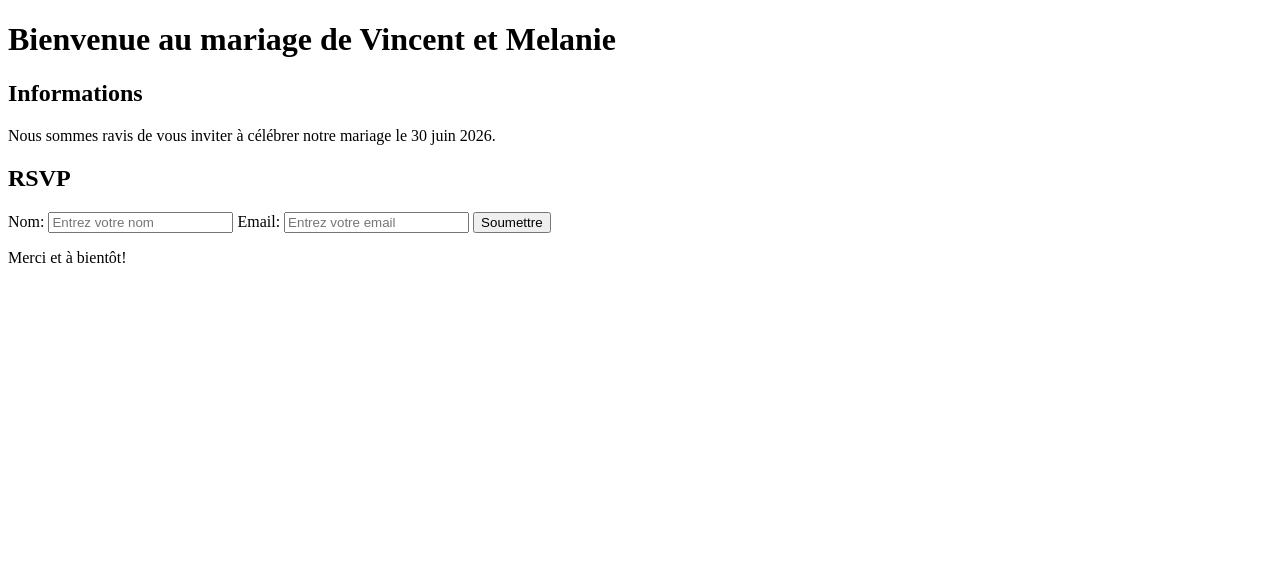
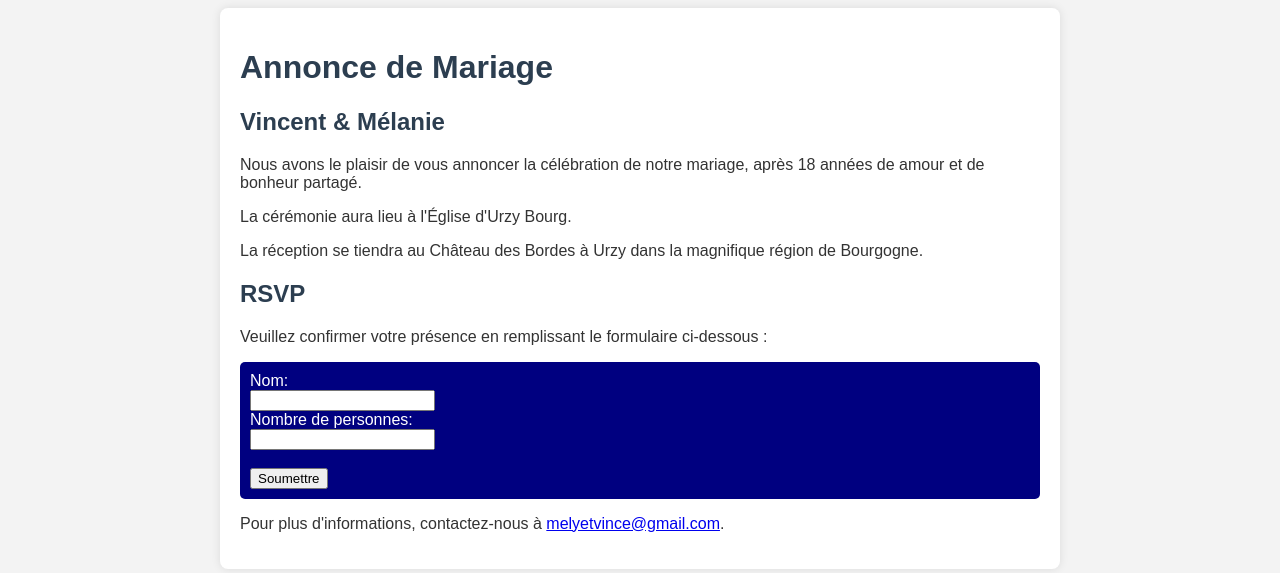
Before and after one commit to kentuequi/vincent-melanie-wedding, a plain HTML site: page index.html in a window 1280 px wide. Drawn offline with Linux system fonts and the light colour scheme.

Commit message:
Update index.html with wedding announcement content

```diff
--- a/index.html
+++ b/index.html
@@ -3,30 +3,49 @@
 <head>
     <meta charset="UTF-8">
     <meta name="viewport" content="width=device-width, initial-scale=1.0">
-    <title>Vincent et Melanie - Mariage</title>
+    <title>Annonce de Mariage</title>
+    <style>
+        body {
+            font-family: Arial, sans-serif;
+            background-color: #f3f3f3;
+            color: #333;
+        }
+        .container {
+            max-width: 800px;
+            margin: auto;
+            background: white;
+            padding: 20px;
+            border-radius: 8px;
+            box-shadow: 0 0 10px rgba(0, 0, 0, 0.1);
+        }
+        h1, h2 {
+            color: #2c3e50;
+        }
+        .rsvp {
+            background-color: navy;
+            color: white;
+            padding: 10px;
+            border-radius: 5px;
+        }
+    </style>
 </head>
 <body>
-    <header>
-        <h1>Bienvenue au mariage de Vincent et Melanie</h1>
-    </header>
-    <main>
-        <section>
-            <h2>Informations</h2>
-            <p>Nous sommes ravis de vous inviter à célébrer notre mariage le 30 juin 2026.</p>
-        </section>
-        <section>
-            <h2>RSVP</h2>
-            <form>
-                <label for="name">Nom:</label>
-                <input type="text" id="name" placeholder="Entrez votre nom" required>
-                <label for="email">Email:</label>
-                <input type="email" id="email" placeholder="Entrez votre email" required>
-                <button type="submit">Soumettre</button>
-            </form>
-        </section>
-    </main>
-    <footer>
-        <p>Merci et à bientôt!</p>
-    </footer>
+    <div class="container">
+        <h1>Annonce de Mariage</h1>
+        <h2>Vincent & Mélanie</h2>
+        <p>Nous avons le plaisir de vous annoncer la célébration de notre mariage, après 18 années de amour et de bonheur partagé.</p>
+        <p>La cérémonie aura lieu à l'Église d'Urzy Bourg.</p>
+        <p>La réception se tiendra au Château des Bordes à Urzy dans la magnifique région de Bourgogne.</p>
+        <h2>RSVP</h2>
+        <p>Veuillez confirmer votre présence en remplissant le formulaire ci-dessous :</p>
+        <form class="rsvp">
+            <label for="name">Nom:</label><br>
+            <input type="text" id="name" name="name" required><br>
+            <label for="number">Nombre de personnes:</label><br>
+            <input type="number" id="number" name="number" min="1" required><br><br>
+            <input type="submit" value="Soumettre">
+        </form>
+        <p>Pour plus d'informations, contactez-nous à <a href="mailto:melyetvince@gmail.com">melyetvince@gmail.com</a>.</p>
+    </div>
 </body>
 </html>
```
